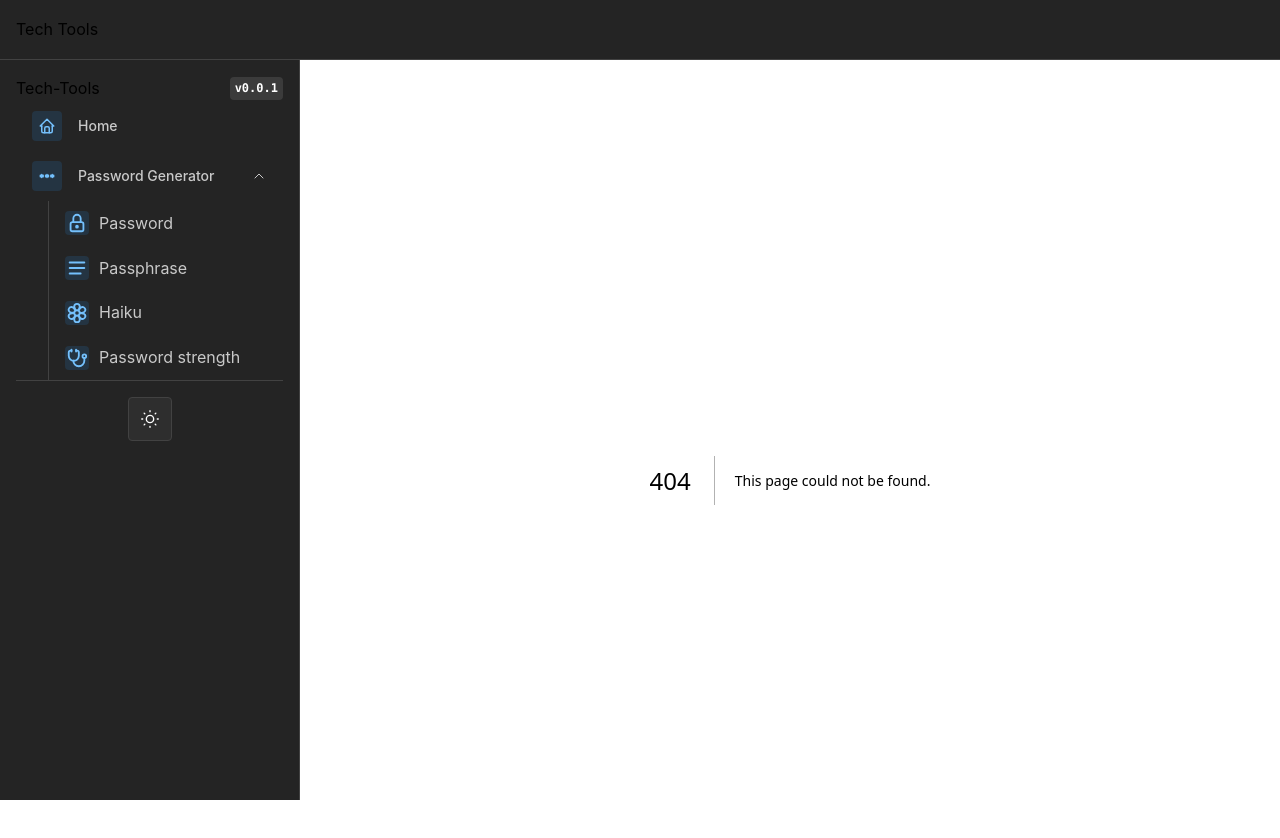
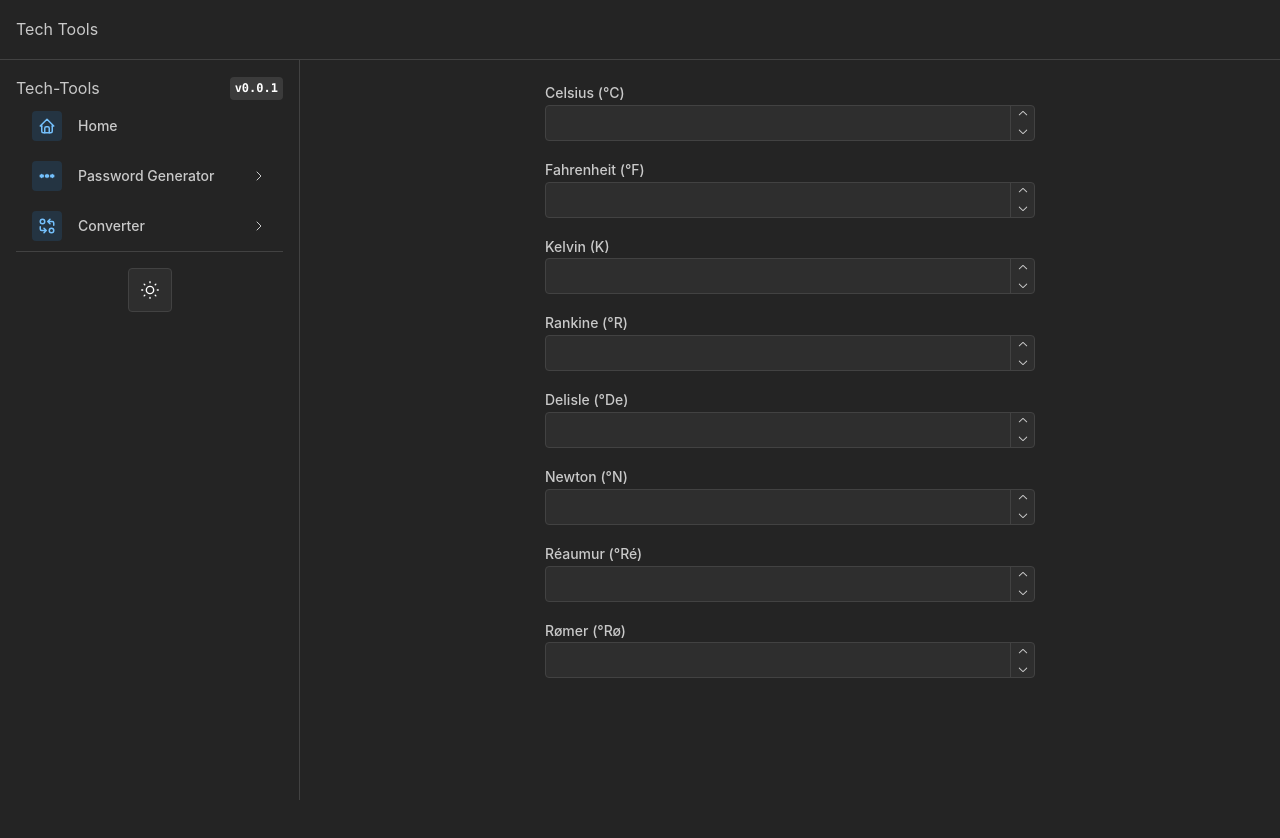
Before and after one commit to Akashic101/tech-tools, a Next.js app: page /temperature-converter in a window 1280 px wide. Before the commit this address had no page. Shown: the top 838 px of the page. Built offline with nearby package versions, Linux system fonts and the light colour scheme.

Commit message:
Added temperature converter

```diff
--- a/app/components/NavBarNested/NavBarNested.tsx
+++ b/app/components/NavBarNested/NavBarNested.tsx
@@ -6,6 +6,8 @@ import {
 	IconLock,
 	IconPassword,
 	IconStethoscope,
+	IconTemperature,
+	IconTransform,
 } from '@tabler/icons-react';
 import classes from './NavBarNested.module.css';
 import { ActionToggle } from '../ActionToggle/ActionToggle';
@@ -16,7 +18,6 @@ const data = [
 	{
 		label: 'Password Generator',
 		icon: IconPassword,
-		initiallyOpened: true,
 		links: [
 			{ label: 'Password', link: '/password-generator', icon: IconLock },
 			{
@@ -30,6 +31,13 @@ const data = [
 				link: '/password-strength',
 				icon: IconStethoscope,
 			},
+		],
+	},
+	{
+		label: 'Converter',
+		icon: IconTransform,
+		links: [
+			{ label: 'Temperature converter', link: '/temperature-converter', icon: IconTemperature },
 		],
 	},
 ];
--- a/app/password-generator/page.tsx
+++ b/app/password-generator/page.tsx
@@ -1,3 +1,4 @@
+/* eslint-disable react/no-unescaped-entities */
 'use client';
 
 import {
--- /dev/null
+++ b/app/temperature-converter/page.tsx
@@ -0,0 +1,184 @@
+'use client';
+
+import { Center, NumberInput, Stack } from '@mantine/core';
+import { useState } from 'react';
+
+export default function TemperatureConverter() {
+	const [celsius, setCelsius] = useState<string | number>('');
+	const [fahrenheit, setFahrenheit] = useState<string | number>('');
+	const [kelvin, setKelvin] = useState<string | number>('');
+	const [rankine, setRankine] = useState<string | number>('');
+	const [delisle, setDelisle] = useState<string | number>('');
+	const [newton, setNewton] = useState<string | number>('');
+	const [reaumur, setReaumur] = useState<string | number>('');
+	const [romer, setRomer] = useState<string | number>('');
+
+	// Conversion functions
+	const celsiusToFahrenheit = (celsius: number) => (celsius * 9) / 5 + 32;
+	const fahrenheitToCelsius = (fahrenheit: number) => ((fahrenheit - 32) * 5) / 9;
+	const celsiusToKelvin = (celsius: number) => celsius + 273.15;
+	const kelvinToCelsius = (kelvin: number) => kelvin - 273.15;
+	const celsiusToRankine = (celsius: number) => ((celsius + 273.15) * 9) / 5;
+	const rankineToCelsius = (rankine: number) => ((rankine - 491.67) * 5) / 9;
+	const celsiusToDelisle = (celsius: number) => ((100 - celsius) * 3) / 2;
+	const delisleToCelsius = (delisle: number) => 100 - (delisle * 2) / 3;
+	const celsiusToNewton = (celsius: number) => (celsius * 33) / 100;
+	const newtonToCelsius = (newton: number) => (newton * 100) / 33;
+	const celsiusToReaumur = (celsius: number) => (celsius * 4) / 5;
+	const reaumurToCelsius = (reaumur: number) => (reaumur * 5) / 4;
+	const celsiusToRomer = (celsius: number) => (celsius * 21) / 40 + 7.5;
+	const romerToCelsius = (romer: number) => ((romer - 7.5) * 40) / 21;
+
+	// General handle change function
+	const handleTemperatureChange = (type: string, value: string | number) => {
+		const numValue = typeof value === 'string' ? parseFloat(value) : value;
+
+		switch (type) {
+			case 'celsius':
+				setCelsius(numValue);
+				setFahrenheit(celsiusToFahrenheit(numValue));
+				setKelvin(celsiusToKelvin(numValue));
+				setRankine(celsiusToRankine(numValue));
+				setDelisle(celsiusToDelisle(numValue));
+				setNewton(celsiusToNewton(numValue));
+				setReaumur(celsiusToReaumur(numValue));
+				setRomer(celsiusToRomer(numValue));
+				break;
+			case 'fahrenheit':
+				setFahrenheit(numValue);
+				setCelsius(fahrenheitToCelsius(numValue));
+				setKelvin(celsiusToKelvin(fahrenheitToCelsius(numValue)));
+				setRankine((fahrenheitToCelsius(numValue) * 9) / 5 + 491.67);
+				setDelisle(celsiusToDelisle(fahrenheitToCelsius(numValue)));
+				setNewton(celsiusToNewton(fahrenheitToCelsius(numValue)));
+				setReaumur(celsiusToReaumur(fahrenheitToCelsius(numValue)));
+				setRomer(celsiusToRomer(fahrenheitToCelsius(numValue)));
+				break;
+			case 'kelvin':
+				setKelvin(numValue);
+				setCelsius(kelvinToCelsius(numValue));
+				setFahrenheit(celsiusToFahrenheit(kelvinToCelsius(numValue)));
+				setRankine(celsiusToRankine(kelvinToCelsius(numValue)));
+				setDelisle(celsiusToDelisle(kelvinToCelsius(numValue)));
+				setNewton(celsiusToNewton(kelvinToCelsius(numValue)));
+				setReaumur(celsiusToReaumur(kelvinToCelsius(numValue)));
+				setRomer(celsiusToRomer(kelvinToCelsius(numValue)));
+				break;
+			case 'rankine':
+				setRankine(numValue);
+				setCelsius(rankineToCelsius(numValue));
+				setFahrenheit(celsiusToFahrenheit(rankineToCelsius(numValue)));
+				setKelvin(celsiusToKelvin(rankineToCelsius(numValue)));
+				setDelisle(celsiusToDelisle(rankineToCelsius(numValue)));
+				setNewton(celsiusToNewton(rankineToCelsius(numValue)));
+				setReaumur(celsiusToReaumur(rankineToCelsius(numValue)));
+				setRomer(celsiusToRomer(rankineToCelsius(numValue)));
+				break;
+			case 'delisle':
+				setDelisle(numValue);
+				setCelsius(delisleToCelsius(numValue));
+				setFahrenheit(celsiusToFahrenheit(delisleToCelsius(numValue)));
+				setKelvin(celsiusToKelvin(delisleToCelsius(numValue)));
+				setRankine(celsiusToRankine(delisleToCelsius(numValue)));
+				setNewton(celsiusToNewton(delisleToCelsius(numValue)));
+				setReaumur(celsiusToReaumur(delisleToCelsius(numValue)));
+				setRomer(celsiusToRomer(delisleToCelsius(numValue)));
+				break;
+			case 'newton':
+				setNewton(numValue);
+				setCelsius(newtonToCelsius(numValue));
+				setFahrenheit(celsiusToFahrenheit(newtonToCelsius(numValue)));
+				setKelvin(celsiusToKelvin(newtonToCelsius(numValue)));
+				setRankine(celsiusToRankine(newtonToCelsius(numValue)));
+				setDelisle(celsiusToDelisle(newtonToCelsius(numValue)));
+				setReaumur(celsiusToReaumur(newtonToCelsius(numValue)));
+				setRomer(celsiusToRomer(newtonToCelsius(numValue)));
+				break;
+			case 'reaumur':
+				setReaumur(numValue);
+				setCelsius(reaumurToCelsius(numValue));
+				setFahrenheit(celsiusToFahrenheit(reaumurToCelsius(numValue)));
+				setKelvin(celsiusToKelvin(reaumurToCelsius(numValue)));
+				setRankine(celsiusToRankine(reaumurToCelsius(numValue)));
+				setDelisle(celsiusToDelisle(reaumurToCelsius(numValue)));
+				setNewton(celsiusToNewton(reaumurToCelsius(numValue)));
+				setRomer(celsiusToRomer(reaumurToCelsius(numValue)));
+				break;
+			case 'romer':
+				setRomer(numValue);
+				setCelsius(romerToCelsius(numValue));
+				setFahrenheit(celsiusToFahrenheit(romerToCelsius(numValue)));
+				setKelvin(celsiusToKelvin(romerToCelsius(numValue)));
+				setRankine(celsiusToRankine(romerToCelsius(numValue)));
+				setDelisle(celsiusToDelisle(romerToCelsius(numValue)));
+				setNewton(celsiusToNewton(romerToCelsius(numValue)));
+				setReaumur(celsiusToReaumur(romerToCelsius(numValue)));
+				break;
+			default:
+				break;
+		}
+	};
+
+	return (
+		<Center>
+			<Stack w={'50%'} align="stretch" justify="center" gap="md">
+				<NumberInput
+					label="Celsius (°C)"
+					value={celsius}
+					onChange={(value) => handleTemperatureChange('celsius', value)}
+					decimalScale={2}
+					fixedDecimalScale
+				/>
+				<NumberInput
+					label="Fahrenheit (°F)"
+					value={fahrenheit}
+					onChange={(value) => handleTemperatureChange('fahrenheit', value)}
+					decimalScale={2}
+					fixedDecimalScale
+				/>
+				<NumberInput
+					label="Kelvin (K)"
+					value={kelvin}
+					onChange={(value) => handleTemperatureChange('kelvin', value)}
+					decimalScale={2}
+					fixedDecimalScale
+				/>
+				<NumberInput
+					label="Rankine (°R)"
+					value={rankine}
+					onChange={(value) => handleTemperatureChange('rankine', value)}
+					decimalScale={2}
+					fixedDecimalScale
+				/>
+				<NumberInput
+					label="Delisle (°De)"
+					value={delisle}
+					onChange={(value) => handleTemperatureChange('delisle', value)}
+					decimalScale={2}
+					fixedDecimalScale
+				/>
+				<NumberInput
+					label="Newton (°N)"
+					value={newton}
+					onChange={(value) => handleTemperatureChange('newton', value)}
+					decimalScale={2}
+					fixedDecimalScale
+				/>
+				<NumberInput
+					label="Réaumur (°Ré)"
+					value={reaumur}
+					onChange={(value) => handleTemperatureChange('reaumur', value)}
+					decimalScale={2}
+					fixedDecimalScale
+				/>
+				<NumberInput
+					label="Rømer (°Rø)"
+					value={romer}
+					onChange={(value) => handleTemperatureChange('romer', value)}
+					decimalScale={2}
+					fixedDecimalScale
+				/>
+			</Stack>
+		</Center>
+	);
+}
```
